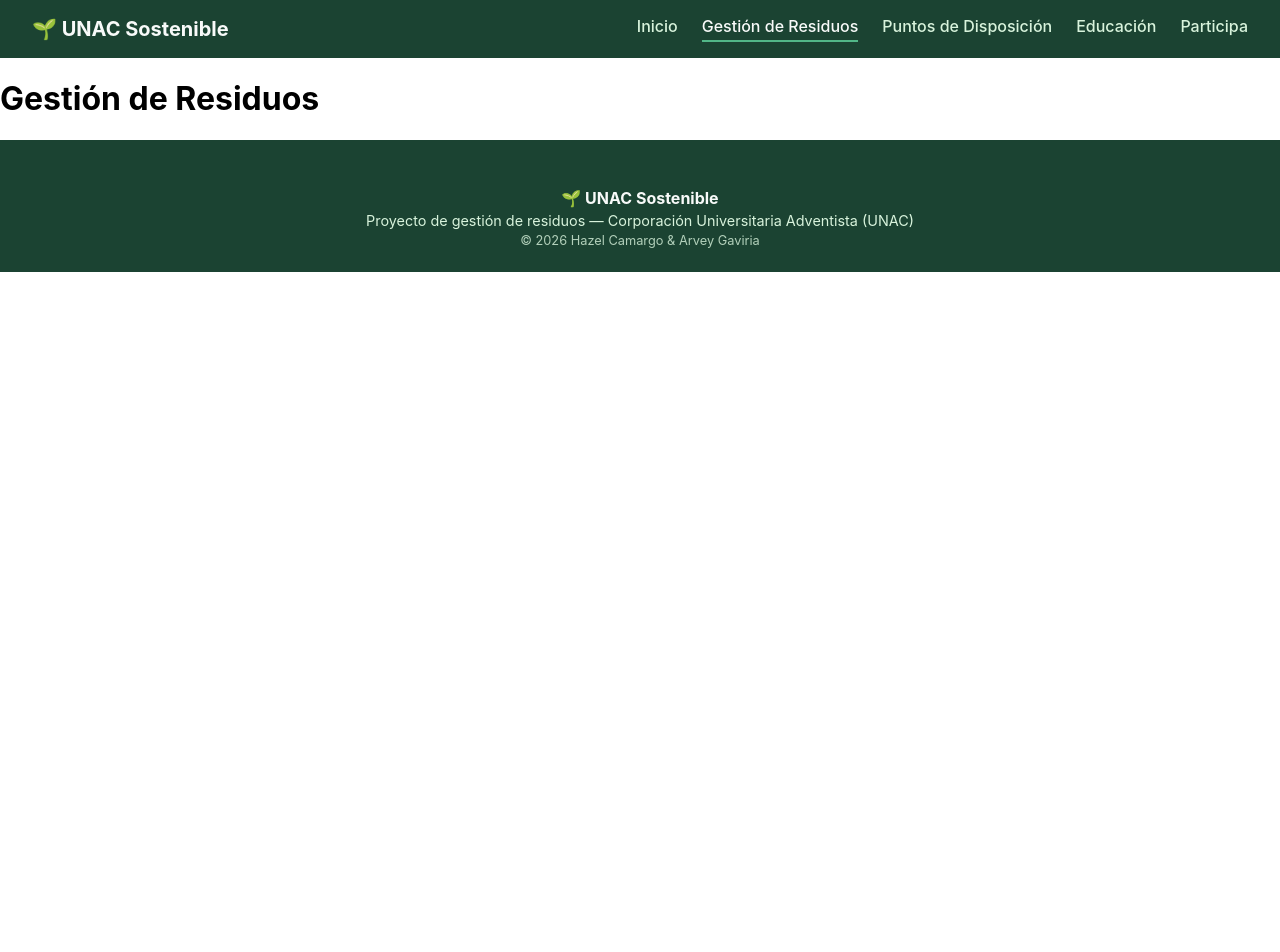
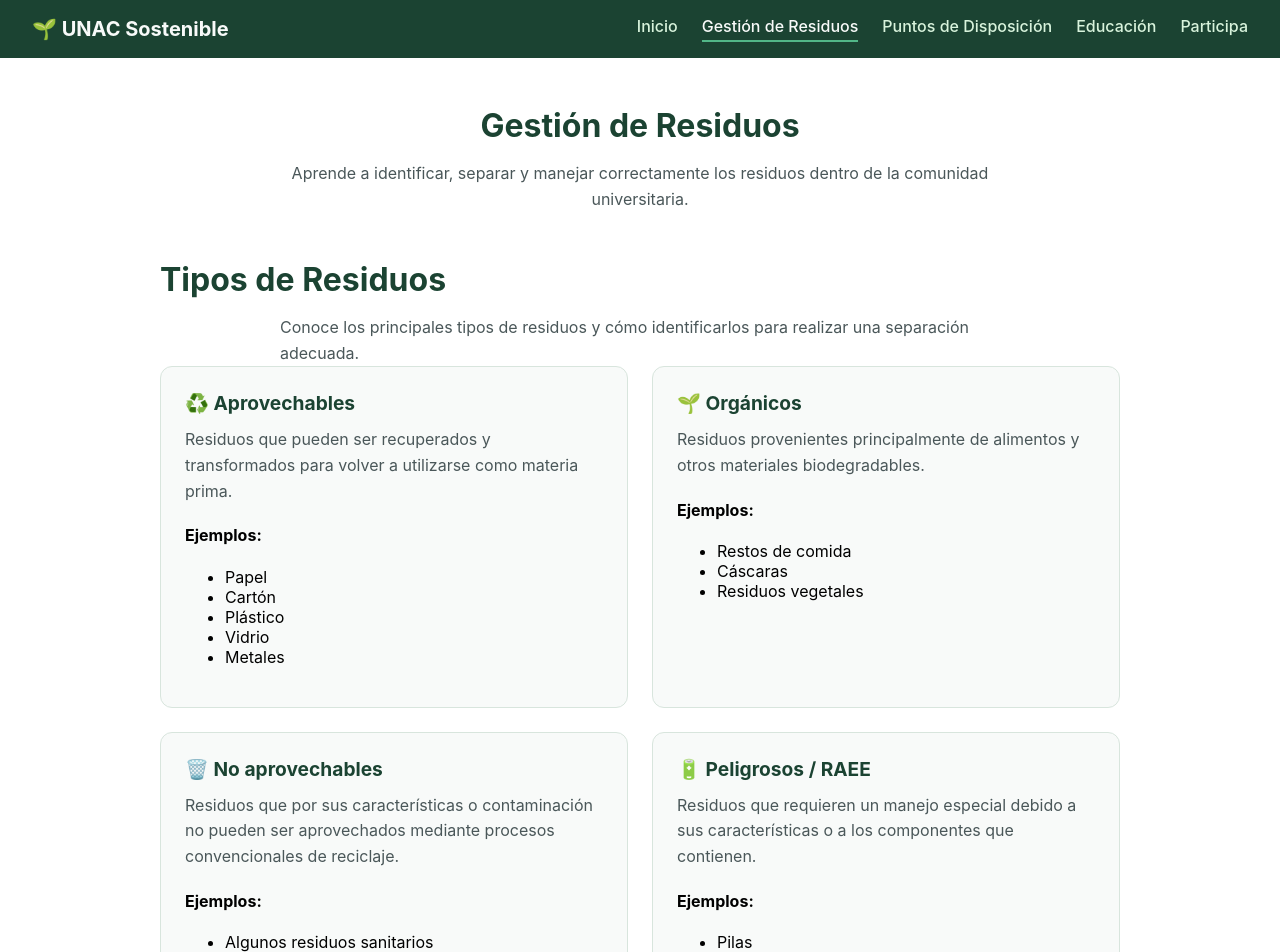
Before and after one commit to hazellld/Unac-Sostenible, a React (Vite) app: page /residuos in a window 1280 px wide. Shown: the top 952 px of the page. Before the commit the page ends 800 px from the top, so only its background shows below. Built offline with nearby package versions, Linux system fonts and the light colour scheme.

Commit message:
Creación de la Página Gestion de Residuos

```diff
--- a/package.json
+++ b/package.json
@@ -20,7 +20,7 @@
     "@adobe/css-tools": "^4.3.1"
   },
   "scripts": {
-    "start": "BROWSER=none WDS_SOCKET_PORT=0 vite --port 3000",
+    "start": "vite --port 3000",
     "build": "vite build",
     "preview": "vite preview",
     "test": "vitest"
--- /dev/null
+++ b/src/components/DisposalCTA.css
@@ -0,0 +1,35 @@
+.disposal-cta {
+  margin-top: 3rem;
+  padding: 3rem 2rem;
+  text-align: center;
+  background-color: #d8f3dc;
+  border-radius: 12px;
+}
+
+.disposal-cta h2 {
+  margin: 0 0 1rem;
+  color: #1b4332;
+  font-size: 1.6rem;
+}
+
+.disposal-cta p {
+  margin: 0 auto 1.5rem;
+  max-width: 40rem;
+  color: #1f2937;
+  line-height: 1.6;
+}
+
+.disposal-cta__button {
+  display: inline-block;
+  padding: 0.75rem 1.5rem;
+  background-color: #2d6a4f;
+  color: white;
+  border-radius: 8px;
+  text-decoration: none;
+  font-weight: 600;
+  transition: background-color 0.2s ease;
+}
+
+.disposal-cta__button:hover {
+  background-color: #1b4332;
+}
--- /dev/null
+++ b/src/components/DisposalCTA.jsx
@@ -0,0 +1,21 @@
+import "./DisposalCTA.css";
+
+function DisposalCTA() {
+  return (
+    <section className="disposal-cta">
+
+      <h2>¿No sabes dónde llevarlo?</h2>
+
+      <p>
+        Consulta los puntos de disposición disponibles dentro del campus.
+      </p>
+
+      <a href="/puntos" className="disposal-cta__button">
+        📍 Ver puntos de disposición
+      </a>
+
+    </section>
+  );
+}
+
+export default DisposalCTA;
--- /dev/null
+++ b/src/components/SeparationSteps.css
@@ -0,0 +1,50 @@
+.separation-steps {
+  margin-top: 4rem;
+  padding: 3rem 2rem;
+  background-color: #f8faf9;
+  border-radius: 12px;
+}
+
+.separation-steps h2 {
+  margin: 0 0 2rem;
+  text-align: center;
+  color: #1b4332;
+  font-size: 1.6rem;
+}
+
+.separation-steps__container {
+  display: grid;
+  grid-template-columns: repeat(4, 1fr);
+  gap: 1.5rem;
+}
+
+.separation-step {
+  text-align: center;
+  padding: 1.5rem;
+}
+
+.separation-step__number {
+  font-size: 2rem;
+  margin-bottom: 1rem;
+}
+
+.separation-step h3 {
+  margin: 0 0 0.75rem;
+  color: #1b4332;
+}
+
+.separation-step p {
+  margin: 0;
+  color: #4a5759;
+  line-height: 1.6;
+}
+
+@media (max-width: 768px) {
+  .separation-steps {
+    padding: 2rem 1rem;
+  }
+
+  .separation-steps__container {
+    grid-template-columns: 1fr;
+  }
+}
--- /dev/null
+++ b/src/components/SeparationSteps.jsx
@@ -0,0 +1,50 @@
+import "./SeparationSteps.css";
+
+function SeparationSteps() {
+  return (
+    <section className="separation-steps">
+
+      <h2>¿Cómo separar los residuos?</h2>
+
+      <div className="separation-steps__container">
+
+        <article className="separation-step">
+          <div className="separation-step__number">1️⃣</div>
+          <h3>Identifica</h3>
+          <p>
+            Reconoce qué tipo de residuo tienes antes de desecharlo.
+          </p>
+        </article>
+
+        <article className="separation-step">
+          <div className="separation-step__number">2️⃣</div>
+          <h3>Separa</h3>
+          <p>
+            Evita mezclar residuos de diferentes categorías.
+          </p>
+        </article>
+
+        <article className="separation-step">
+          <div className="separation-step__number">3️⃣</div>
+          <h3>Deposita</h3>
+          <p>
+            Coloca el residuo en el recipiente correspondiente.
+          </p>
+        </article>
+
+        <article className="separation-step">
+          <div className="separation-step__number">4️⃣</div>
+          <h3>Dispón correctamente</h3>
+          <p>
+            Para residuos que requieren manejo especial, consulta los puntos
+            de disposición disponibles.
+          </p>
+        </article>
+
+      </div>
+
+    </section>
+  );
+}
+
+export default SeparationSteps;
--- /dev/null
+++ b/src/pages/WasteManagementPage.css
@@ -0,0 +1,111 @@
+.waste-management {
+  max-width: 60rem;
+  margin: 0 auto;
+  padding: 3rem 2rem;
+}
+
+/* Encabezado */
+
+.waste-management__header {
+  text-align: center;
+  margin-bottom: 3rem;
+}
+
+.waste-management__title {
+  font-size: 2rem;
+  color: #1b4332;
+  margin: 0 0 1rem;
+}
+
+.waste-management__description {
+  max-width: 45rem;
+  margin: 0 auto;
+  color: #4a5759;
+  line-height: 1.6;
+}
+
+/* Tarjetas de información */
+
+.waste-management__grid {
+  display: grid;
+  grid-template-columns: repeat(2, 1fr);
+  gap: 1.5rem;
+  margin-bottom: 3rem;
+}
+
+.waste-management__card {
+  padding: 1.5rem;
+  background-color: #f8faf9;
+  border-radius: 12px;
+  border: 1px solid #d8e5dd;
+}
+
+.waste-management__card-title {
+  margin: 0 0 0.75rem;
+  color: #1b4332;
+  font-size: 1.2rem;
+}
+
+.waste-management__card-text {
+  margin: 0;
+  color: #4a5759;
+  line-height: 1.6;
+}
+
+/* Sección de acciones */
+
+.waste-management__actions {
+  padding: 2rem;
+  background-color: #f8faf9;
+  border-radius: 12px;
+  text-align: center;
+}
+
+.waste-management__actions-title {
+  margin: 0 0 1rem;
+  color: #1b4332;
+  font-size: 1.5rem;
+}
+
+.waste-management__actions-text {
+  margin: 0 auto 1.5rem;
+  max-width: 40rem;
+  color: #4a5759;
+  line-height: 1.6;
+}
+
+/* Botones */
+
+.waste-management__button {
+  display: inline-block;
+  padding: 0.75rem 1.5rem;
+  border: none;
+  border-radius: 8px;
+  background-color: #2d6a4f;
+  color: white;
+  font-size: 1rem;
+  font-weight: 600;
+  text-decoration: none;
+  cursor: pointer;
+  transition: background-color 0.2s ease;
+}
+
+.waste-management__button:hover {
+  background-color: #1b4332;
+}
+
+/* Responsive */
+
+@media (max-width: 768px) {
+  .waste-management {
+    padding: 2rem 1rem;
+  }
+
+  .waste-management__grid {
+    grid-template-columns: 1fr;
+  }
+
+  .waste-management__title {
+    font-size: 1.6rem;
+  }
+}
--- a/src/pages/WasteManagementPage.jsx
+++ b/src/pages/WasteManagementPage.jsx
@@ -1,3 +1,119 @@
-export default function WasteManagementPage() {
-  return <h1>Gestión de Residuos</h1>;
+import "./WasteManagementPage.css";
+
+import SeparationSteps from "../components/SeparationSteps";
+
+import DisposalCTA from "../components/DisposalCTA";
+
+function WasteManagementPage() {
+  return (
+    <main className="waste-management">
+
+      <header className="waste-management__header">
+        <h1 className="waste-management__title">
+          Gestión de Residuos
+        </h1>
+
+        <p className="waste-management__description">
+          Aprende a identificar, separar y manejar correctamente los residuos
+          dentro de la comunidad universitaria.
+        </p>
+      </header>
+
+      <section>
+        <h2 className="waste-management__title">
+          Tipos de Residuos
+        </h2>
+
+        <p className="waste-management__description">
+          Conoce los principales tipos de residuos y cómo identificarlos para
+          realizar una separación adecuada.
+        </p>
+
+        <div className="waste-management__grid">
+
+          <article className="waste-management__card">
+            <h3 className="waste-management__card-title">
+              ♻️ Aprovechables
+            </h3>
+
+            <p className="waste-management__card-text">
+              Residuos que pueden ser recuperados y transformados para volver
+              a utilizarse como materia prima.
+            </p>
+
+            <h4>Ejemplos:</h4>
+            <ul>
+              <li>Papel</li>
+              <li>Cartón</li>
+              <li>Plástico</li>
+              <li>Vidrio</li>
+              <li>Metales</li>
+            </ul>
+          </article>
+
+          <article className="waste-management__card">
+            <h3 className="waste-management__card-title">
+              🌱 Orgánicos
+            </h3>
+
+            <p className="waste-management__card-text">
+              Residuos provenientes principalmente de alimentos y otros
+              materiales biodegradables.
+            </p>
+
+            <h4>Ejemplos:</h4>
+            <ul>
+              <li>Restos de comida</li>
+              <li>Cáscaras</li>
+              <li>Residuos vegetales</li>
+            </ul>
+          </article>
+
+          <article className="waste-management__card">
+            <h3 className="waste-management__card-title">
+              🗑️ No aprovechables
+            </h3>
+
+            <p className="waste-management__card-text">
+              Residuos que por sus características o contaminación no pueden
+              ser aprovechados mediante procesos convencionales de reciclaje.
+            </p>
+
+            <h4>Ejemplos:</h4>
+            <ul>
+              <li>Algunos residuos sanitarios</li>
+              <li>Materiales contaminados</li>
+              <li>Otros residuos no recuperables</li>
+            </ul>
+          </article>
+
+          <article className="waste-management__card">
+            <h3 className="waste-management__card-title">
+              🔋 Peligrosos / RAEE
+            </h3>
+
+            <p className="waste-management__card-text">
+              Residuos que requieren un manejo especial debido a sus
+              características o a los componentes que contienen.
+            </p>
+
+            <h4>Ejemplos:</h4>
+            <ul>
+              <li>Pilas</li>
+              <li>Aparatos electrónicos</li>
+              <li>Equipos eléctricos en desuso</li>
+            </ul>
+          </article>
+
+        </div>
+      </section>
+
+      <SeparationSteps />
+
+      <DisposalCTA />
+
+    </main>
+  );
 }
+
+export default WasteManagementPage;
```
